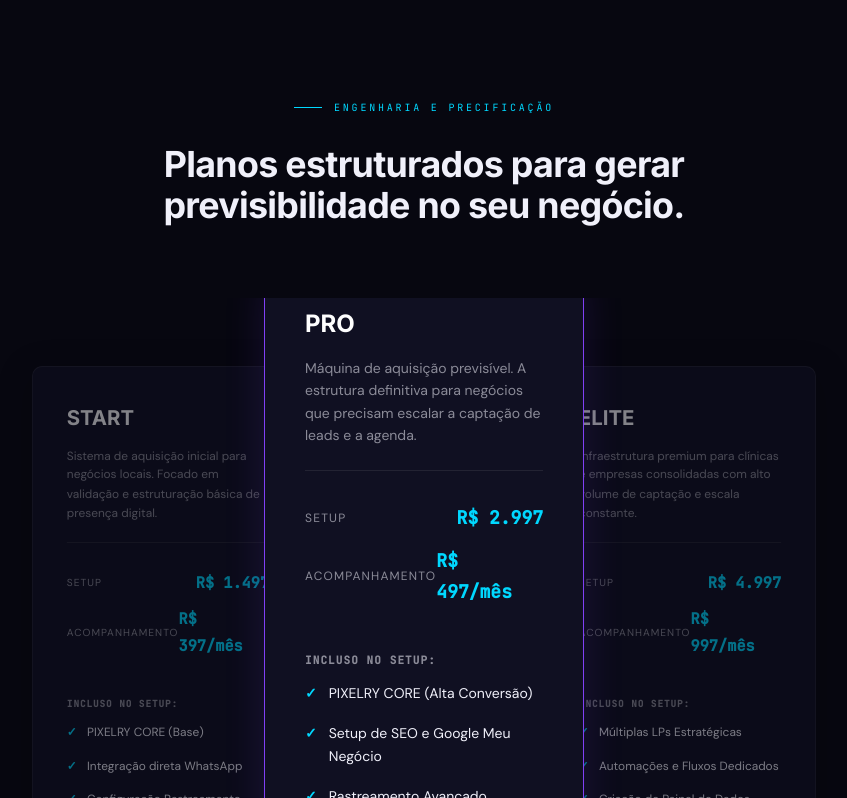
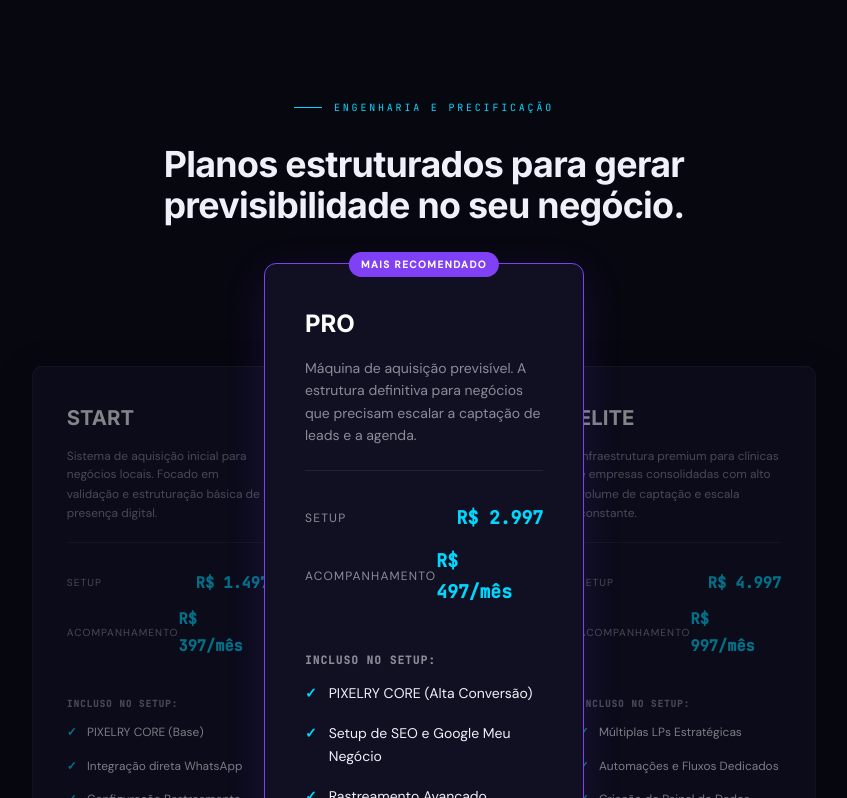
Before and after one commit to Espi0-bat/pixelry, a React (Vite) app: page / in a window 1280 px wide. Shown: the part 9443-10241 px from the top of the page, without its empty margins (216-1063 px from the left). Built offline with nearby package versions, Linux system fonts and the light colour scheme.

Commit message:
update zoom out ios

```diff
--- a/src/components/Planos.module.css
+++ b/src/components/Planos.module.css
@@ -26,7 +26,6 @@
   justify-content: center;
   align-items: center;
   touch-action: pan-y; /* Permite scroll vertical, previne refresh swipe */
-  overflow: hidden; /* Prevent horizontal scroll / zoom out on iOS */
 }
 
 .cardCover {
--- a/src/index.css
+++ b/src/index.css
@@ -59,6 +59,12 @@ body {
   -moz-osx-font-smoothing: grayscale;
   text-rendering: optimizeLegibility;
   font-feature-settings: "kern" 1, "liga" 1;
+}
+
+#root {
+  overflow-x: hidden;
+  position: relative;
+  width: 100%;
 }
 
 ::-webkit-scrollbar         { width: 3px; }
```
